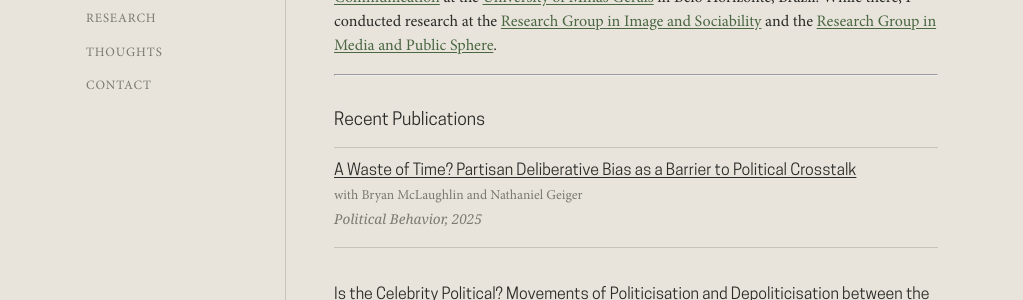
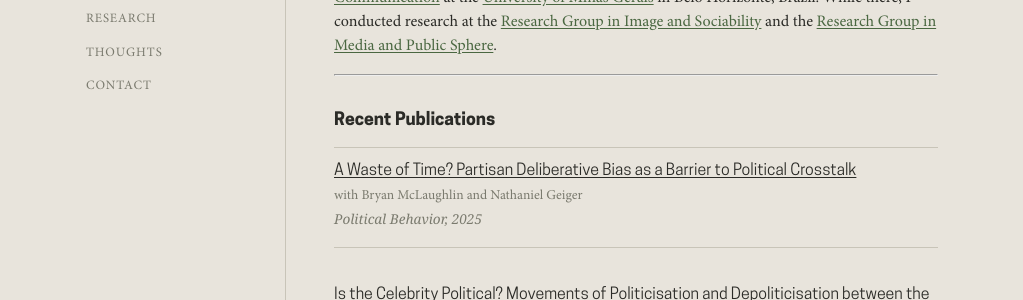
Before and after one commit to pedrohprocha/pedrohprocha.github.io, a Jekyll site: the page built from index.md, in a window 1280 px wide. Shown: the part 286-586 px from the top of the page, without its empty margins (128-1151 px from the left). Built offline with Jekyll 4.4.1, drawn with Linux system fonts in a browser that asks for light colours; some web fonts are replaced.

Commit message:
fix heading weight

```diff
--- a/assets/css/main.css
+++ b/assets/css/main.css
@@ -341,13 +341,13 @@ h3 {
 .main-content h2 {
     font-family: var(--font-heading);
     font-size: 1.1rem;
-    font-weight: 400;
+    font-weight: 700;
     margin: 2rem 0 0.8rem;
 }
 .main-content h3 {
     font-family: var(--font-heading);
     font-size: 1rem;
-    font-weight: 400;
+    font-weight: 700;
     margin: 1.5rem 0 0.4rem;
 }
 
```
